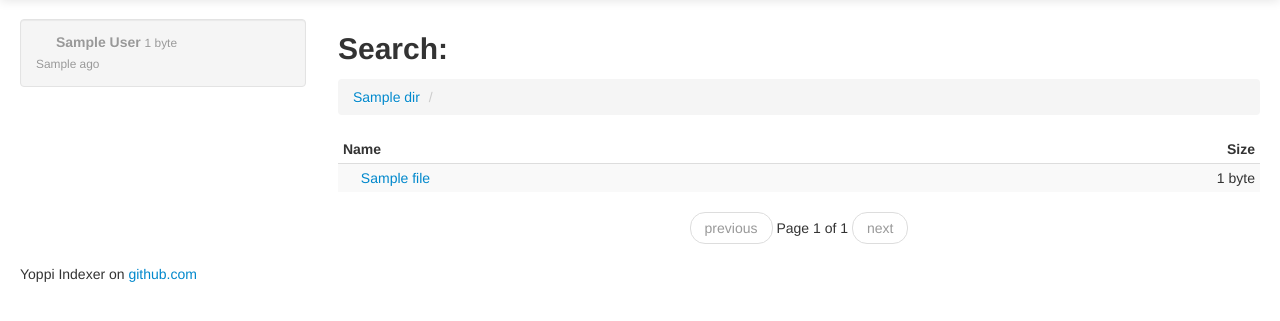
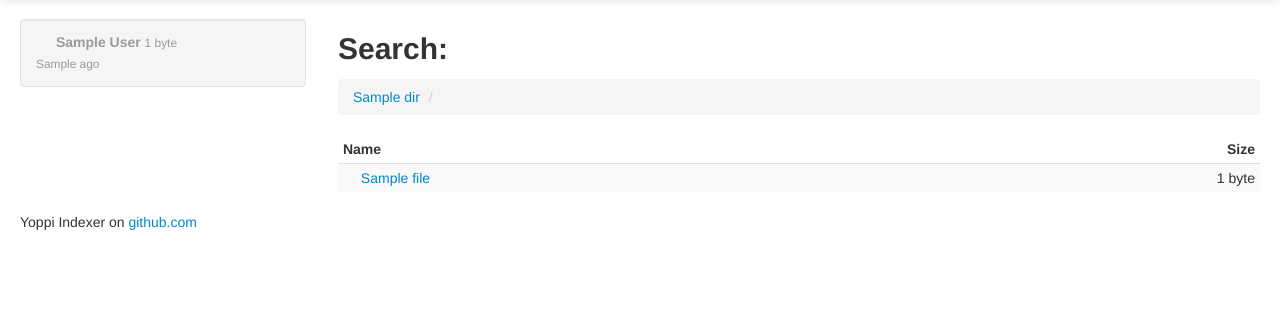
Before and after one commit to remram44/yoppi, a Django app: template yoppi/templates/ftp/search.html in a window 1280 px wide. Shown: the part 41-362 px from the top of the page. Run offline with Django 3.2, Linux system fonts and the light colour scheme; the template is opened without the code that fills it: most values are stand-ins (such as "Sample title", 1, 10 or a date in 2020).

Commit message:
Remove pagination when there is only one page of results.

```diff
--- a/yoppi/templates/ftp/search.html
+++ b/yoppi/templates/ftp/search.html
@@ -7,7 +7,8 @@
 {% block content %}
     <h2>{% trans "Search:" %} {{ query }}</h2>
     {% include "ftp/file_list.html" %}
-    {% if not page.has_other_pages %}
+
+    {% if files.has_other_pages %}
         <ul class="pager">
             {% if files.has_previous %}
                 <li><a href="?query={{ query }}&page={{ files.previous_page_number }}">
```
